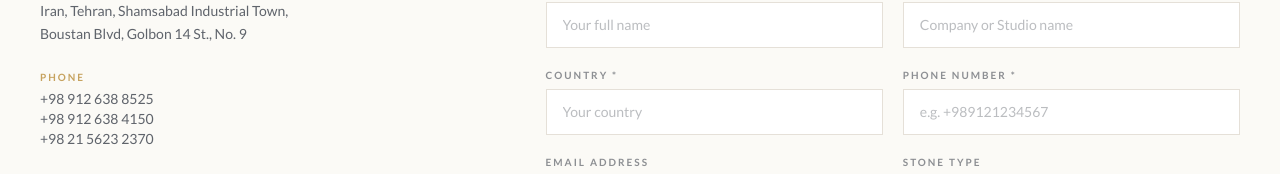
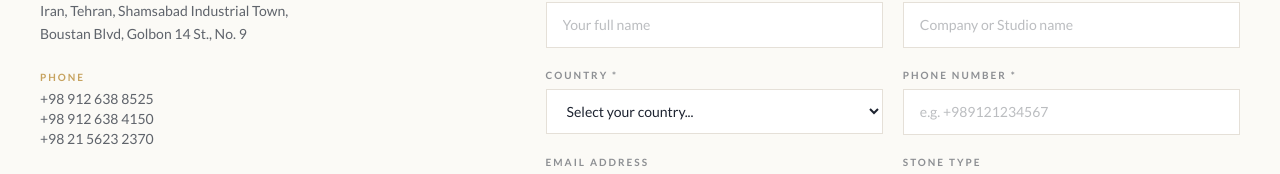
Before and after one commit to tofighjoua-boop/IranianStoneReference, a Next.js app: page /en/contact in a window 1280 px wide. Shown: the part 506-680 px from the top of the page. Built offline with nearby package versions, Linux system fonts and the light colour scheme.

Commit message:
feat: replace country text input with bilingual FA/EN country dropdown
Co-Authored-By: Claude Sonnet 4.6 <noreply@anthropic.com>

```diff
--- a/src/components/layout/ContactForm.tsx
+++ b/src/components/layout/ContactForm.tsx
@@ -7,6 +7,70 @@ interface ContactFormProps {
   locale: Language;
   prefillStone?: string;
 }
+
+const COUNTRIES: { en: string; fa: string }[] = [
+  { en: "Iran", fa: "ایران" },
+  { en: "United Arab Emirates", fa: "امارات متحده عربی" },
+  { en: "Saudi Arabia", fa: "عربستان سعودی" },
+  { en: "Qatar", fa: "قطر" },
+  { en: "Kuwait", fa: "کویت" },
+  { en: "Bahrain", fa: "بحرین" },
+  { en: "Oman", fa: "عمان" },
+  { en: "Iraq", fa: "عراق" },
+  { en: "Turkey", fa: "ترکیه" },
+  { en: "Russia", fa: "روسیه" },
+  { en: "Germany", fa: "آلمان" },
+  { en: "France", fa: "فرانسه" },
+  { en: "Italy", fa: "ایتالیا" },
+  { en: "Spain", fa: "اسپانیا" },
+  { en: "United Kingdom", fa: "انگلستان" },
+  { en: "Netherlands", fa: "هلند" },
+  { en: "Belgium", fa: "بلژیک" },
+  { en: "Switzerland", fa: "سوئیس" },
+  { en: "Austria", fa: "اتریش" },
+  { en: "Sweden", fa: "سوئد" },
+  { en: "Norway", fa: "نروژ" },
+  { en: "Denmark", fa: "دانمارک" },
+  { en: "Finland", fa: "فنلاند" },
+  { en: "Poland", fa: "لهستان" },
+  { en: "Czech Republic", fa: "جمهوری چک" },
+  { en: "Greece", fa: "یونان" },
+  { en: "Ukraine", fa: "اوکراین" },
+  { en: "United States", fa: "ایالات متحده آمریکا" },
+  { en: "Canada", fa: "کانادا" },
+  { en: "Australia", fa: "استرالیا" },
+  { en: "New Zealand", fa: "نیوزیلند" },
+  { en: "China", fa: "چین" },
+  { en: "Japan", fa: "ژاپن" },
+  { en: "South Korea", fa: "کره جنوبی" },
+  { en: "India", fa: "هند" },
+  { en: "Pakistan", fa: "پاکستان" },
+  { en: "Afghanistan", fa: "افغانستان" },
+  { en: "Azerbaijan", fa: "آذربایجان" },
+  { en: "Armenia", fa: "ارمنستان" },
+  { en: "Georgia", fa: "گرجستان" },
+  { en: "Kazakhstan", fa: "قزاقستان" },
+  { en: "Turkmenistan", fa: "ترکمنستان" },
+  { en: "Uzbekistan", fa: "ازبکستان" },
+  { en: "Tajikistan", fa: "تاجیکستان" },
+  { en: "Egypt", fa: "مصر" },
+  { en: "Jordan", fa: "اردن" },
+  { en: "Lebanon", fa: "لبنان" },
+  { en: "Syria", fa: "سوریه" },
+  { en: "Algeria", fa: "الجزایر" },
+  { en: "Morocco", fa: "مراکش" },
+  { en: "Nigeria", fa: "نیجریه" },
+  { en: "South Africa", fa: "آفریقای جنوبی" },
+  { en: "Brazil", fa: "برزیل" },
+  { en: "Argentina", fa: "آرژانتین" },
+  { en: "Mexico", fa: "مکزیک" },
+  { en: "Malaysia", fa: "مالزی" },
+  { en: "Singapore", fa: "سنگاپور" },
+  { en: "Thailand", fa: "تایلند" },
+  { en: "Indonesia", fa: "اندونزی" },
+  { en: "Vietnam", fa: "ویتنام" },
+  { en: "Other", fa: "سایر" },
+];
 
 export function ContactForm({ locale, prefillStone }: ContactFormProps) {
   const t = translations[locale].contact;
@@ -102,14 +166,14 @@ export function ContactForm({ locale, prefillStone }: ContactFormProps) {
           <label className="block text-[10px] uppercase tracking-[0.2em] text-[#1d2330]/50 font-bold mb-1.5">
             {t.fieldCountry} *
           </label>
-          <input
-            type="text"
-            required
-            value={fields.country}
-            onChange={set("country")}
-            placeholder={isRTL ? "کشور شما" : "Your country"}
-            className={inputClass}
-          />
+          <select required value={fields.country} onChange={set("country")} className={inputClass}>
+            <option value="">{isRTL ? "کشور خود را انتخاب کنید..." : "Select your country..."}</option>
+            {COUNTRIES.map((c) => (
+              <option key={c.en} value={c.en}>
+                {c.fa} — {c.en}
+              </option>
+            ))}
+          </select>
         </div>
         <div>
           <label className="block text-[10px] uppercase tracking-[0.2em] text-[#1d2330]/50 font-bold mb-1.5">
```
